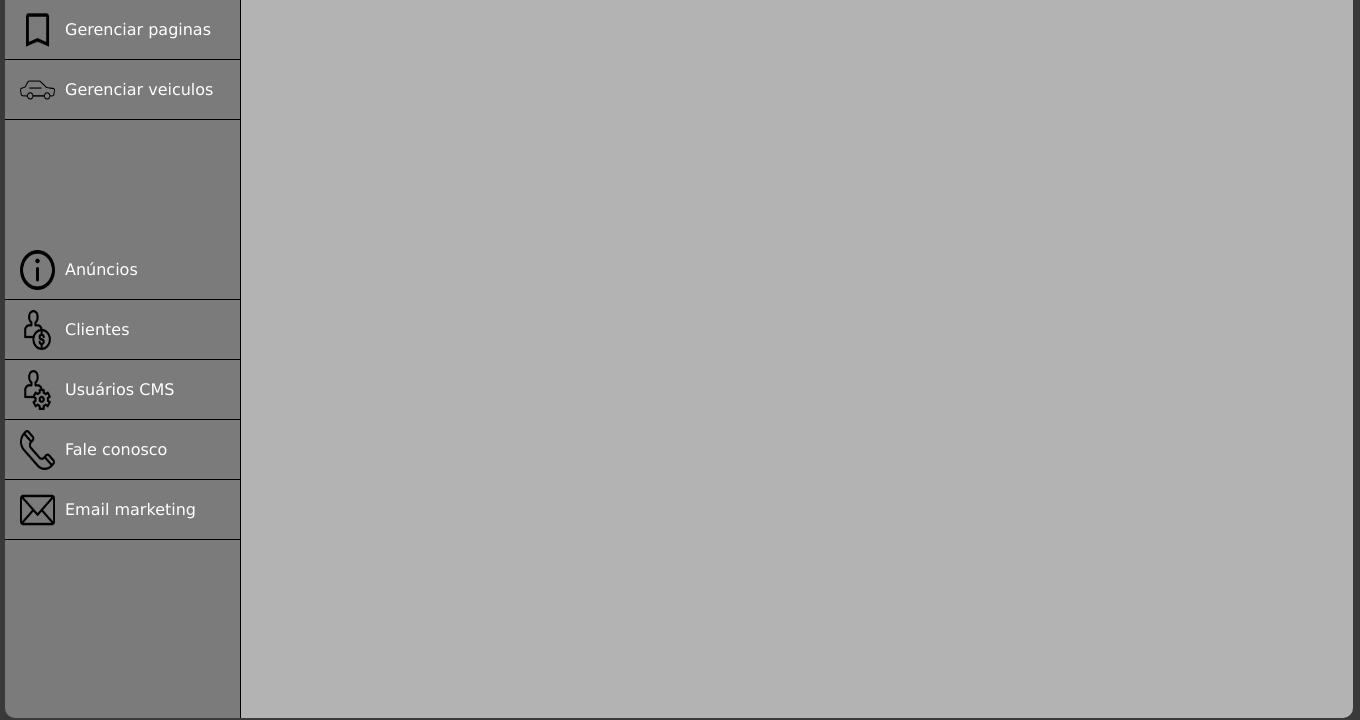
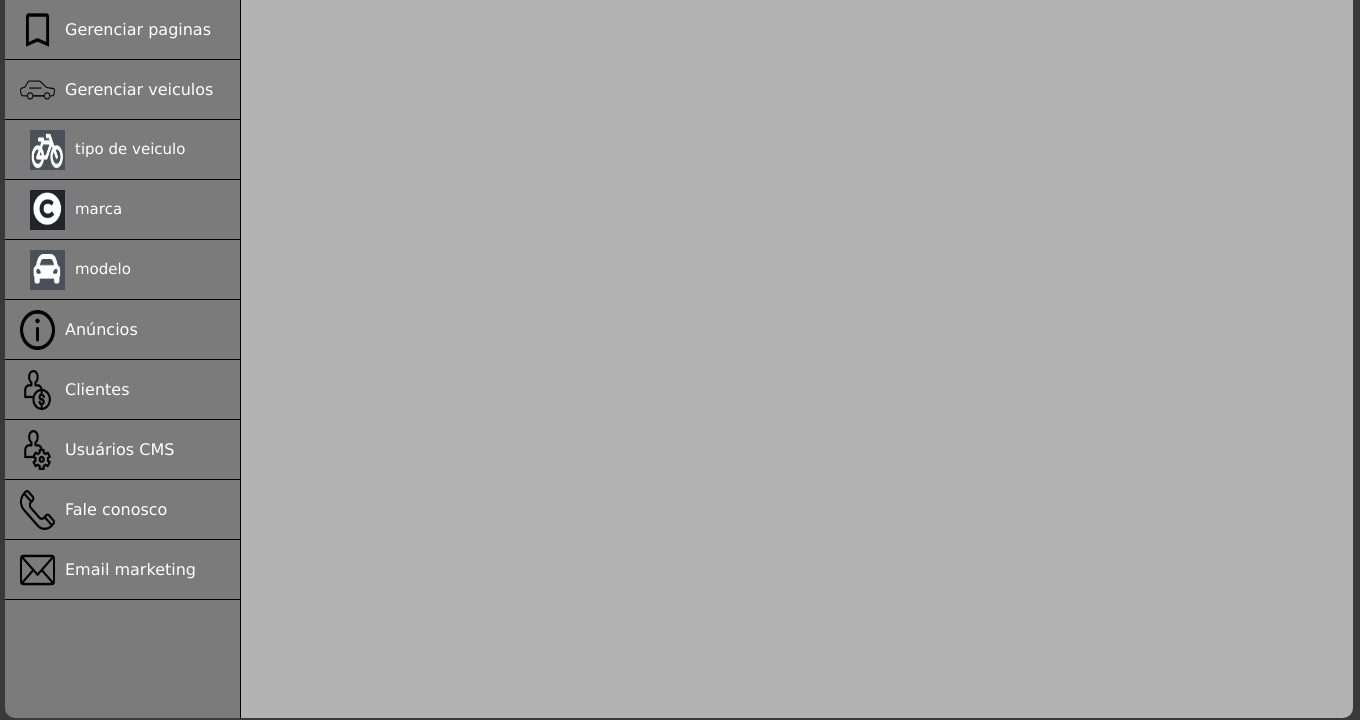
Before and after one commit to pushcodecontato/Web, a PHP site: page /view/cms/home_cms.php in a window 1360 px wide, after a click on "Gerenciar veiculos". Shown: the part 210-930 px from the top of the page. Run offline with PHP 8.4, Linux system fonts and the light colour scheme.

Commit message:
Arruamndo uam coisa e comecando o gerenciamento de veiculos

```diff
--- a/view/cms/home_cms.php
+++ b/view/cms/home_cms.php
@@ -59,7 +59,18 @@
                         <p>Gerenciar veiculos</p>
                     </div>
                     <div class="sub_menu" id="gerenciar_veiculos">
-
+                        <div class="item_sub_menu" onclick="conteudo_subMenu('',true)">
+                            <img src="view/cms/imagem/icones/bike.png" alt="tipo">
+                            <p>tipo de veiculo</p>
+                        </div>
+                        <div class="item_sub_menu" onclick="conteudo_subMenu('',true)">
+                            <img src="view/cms/imagem/icones/copyright.png" alt="marca">
+                            <p> marca </p>
+                        </div>
+                        <div class="item_sub_menu" onclick="conteudo_subMenu('',true)">
+                            <img src="view/cms/imagem/icones/car2.png" alt="Modelos">
+                            <p> modelo </p>
+                        </div>
                     </div>
                     <div class="item_menu" onclick="abrir_menu('120px')">
                         <img src="view/cms/imagem/icones/anuncio.png" alt="Anúncios">
--- a/view/cms/js/script_menu.js
+++ b/view/cms/js/script_menu.js
@@ -13,8 +13,9 @@ function abrir_menu(height, sub_menu, item_menu){
         controle = true;
         //e a div recebe a animação de abrir, a variavel height está sendo passado no click
         //do botão
-        $(sub_menu).css("height",height).show(550);
-        $(item_menu).css("background-color", "#585858");
+        $(sub_menu).css("height","auto").show(580);
+        $(item_menu).css("background-color","#585858");
+
     }else{
         //se for igual a true então significa que está aberto e precis ser fechado
         controle = false;
```
Also changed, not shown: view/cms/imagem/icones/bike.png (added), view/cms/imagem/icones/car2.png (added), view/cms/imagem/icones/copyright.png (added), view/cms/veiculos/marcas.php (added), view/cms/veiculos/modelos.php (added), view/cms/veiculos/tabela_marcas.php (added), view/cms/veiculos/tabela_modelos.php (added), view/cms/veiculos/tabela_tipo_veiculo.php (added), view/cms/veiculos/tipo_veiculo.php (added).
